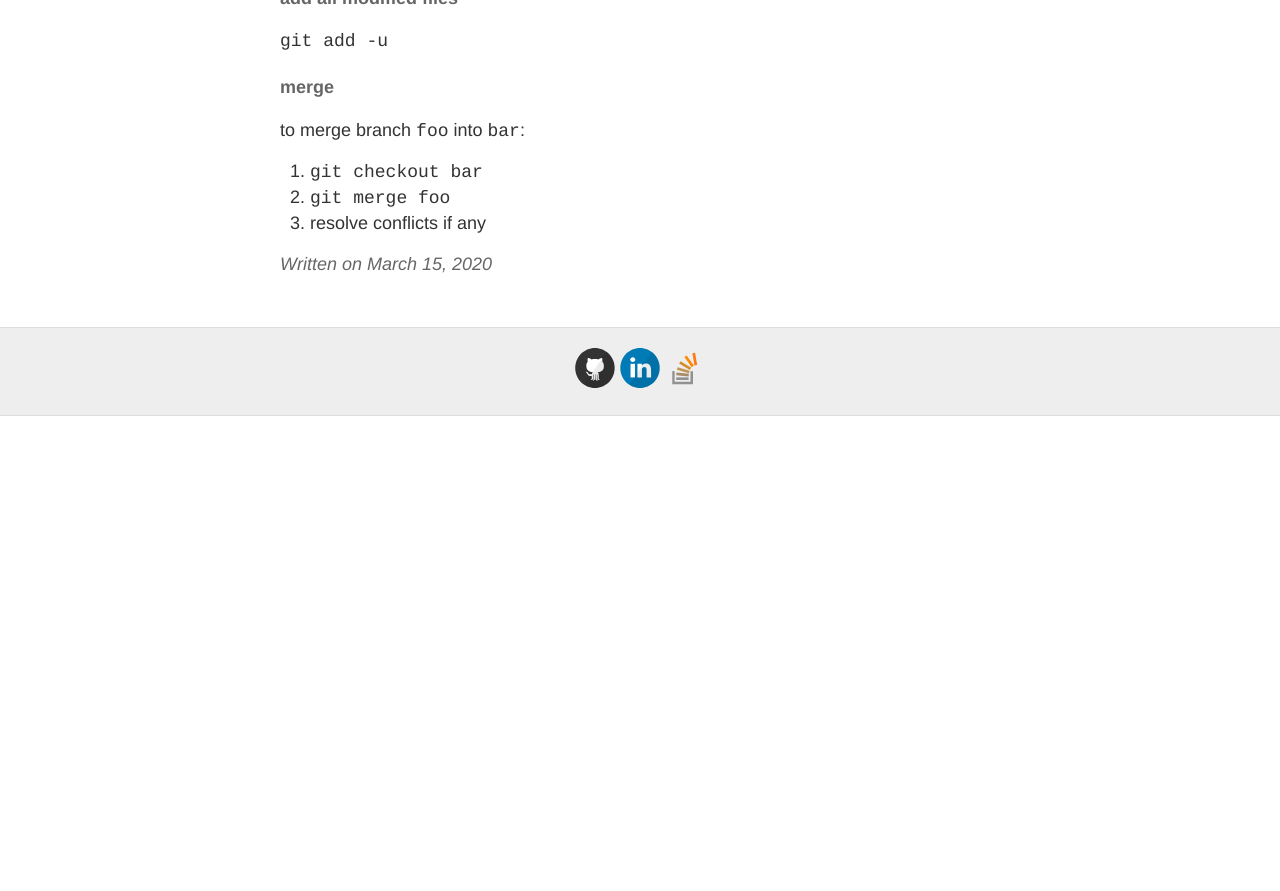
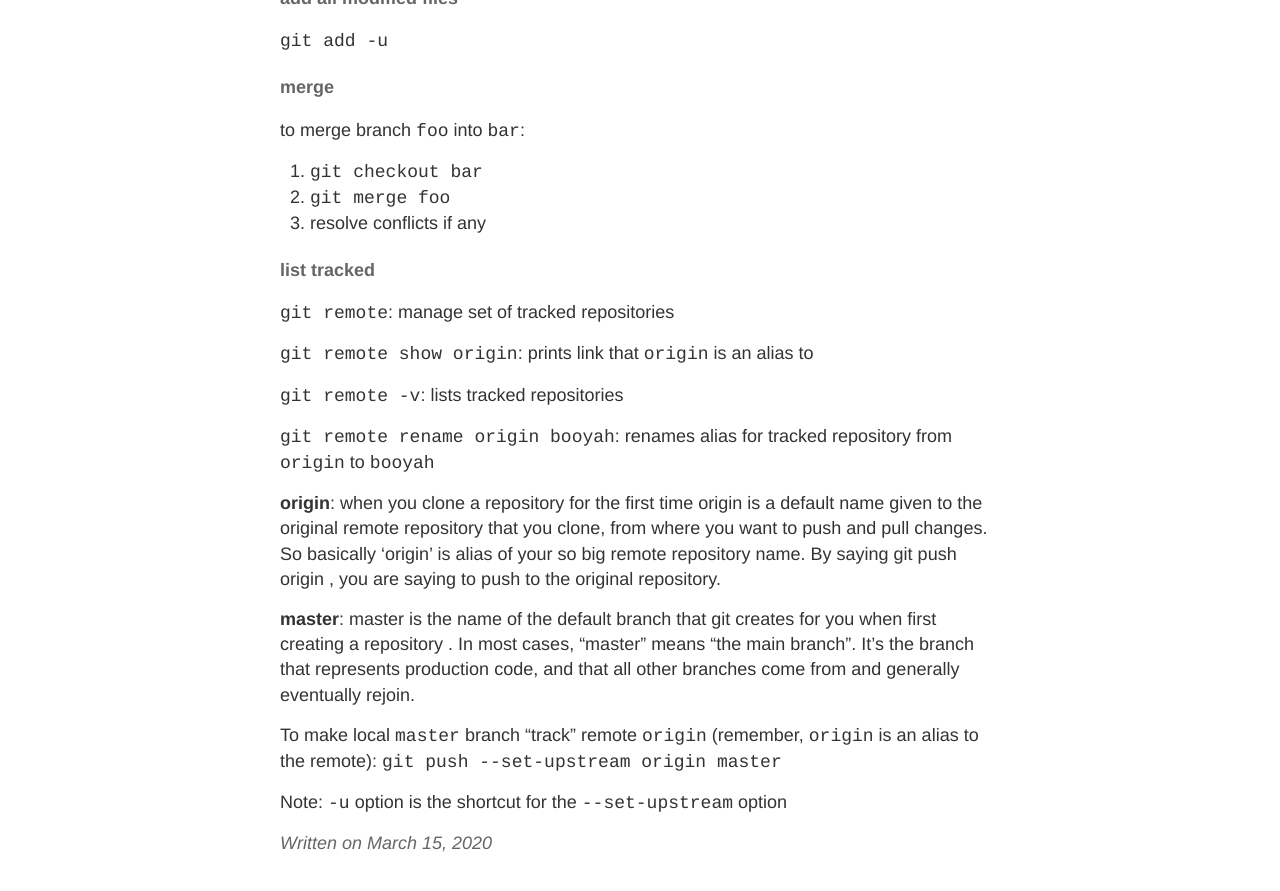
Before and after one commit to gutucristian/gutucristian.github.io, a Jekyll site: the page built from _posts/2020-03-15-git.md, in a window 1280 px wide and 900 px high, scrolled down 487 px. Shown: the top 891 px of the window. Built offline with Jekyll 4.4.1, drawn with Linux system fonts in a browser that asks for light colours; our own code applies the rules of GitHub Pages for plain Markdown files; before the commit the page ends 903 px from its top, so only the background shows below that.

Commit message:
Update 2020-03-15-git.md

```diff
--- a/_posts/2020-03-15-git.md
+++ b/_posts/2020-03-15-git.md
@@ -19,3 +19,21 @@ to merge branch `foo` into `bar`:
 1. `git checkout bar`
 2. `git merge foo`
 3. resolve conflicts if any
+
+#### list tracked
+
+`git remote`: manage set of tracked repositories
+
+`git remote show origin`: prints link that `origin` is an alias to
+
+`git remote -v`: lists tracked repositories
+
+`git remote rename origin booyah`: renames alias for tracked repository from `origin` to `booyah`
+
+__origin__: when you clone a repository for the first time origin is a default name given to the original remote repository that you clone, from where you want to push and pull changes. So basically ‘origin’ is alias of your so big remote repository name. By saying git push origin <branch_name> , you are saying to push to the original repository.
+
+__master__: master is the name of the default branch that git creates for you when first creating a repository . In most cases, "master" means "the main branch”. It's the branch that represents production code, and that all other branches come from and generally eventually rejoin.
+
+To make local `master` branch "track" remote `origin` (remember, `origin` is an alias to the remote): `git push --set-upstream origin master`
+
+Note: `-u` option is the shortcut for the `--set-upstream` option
```
